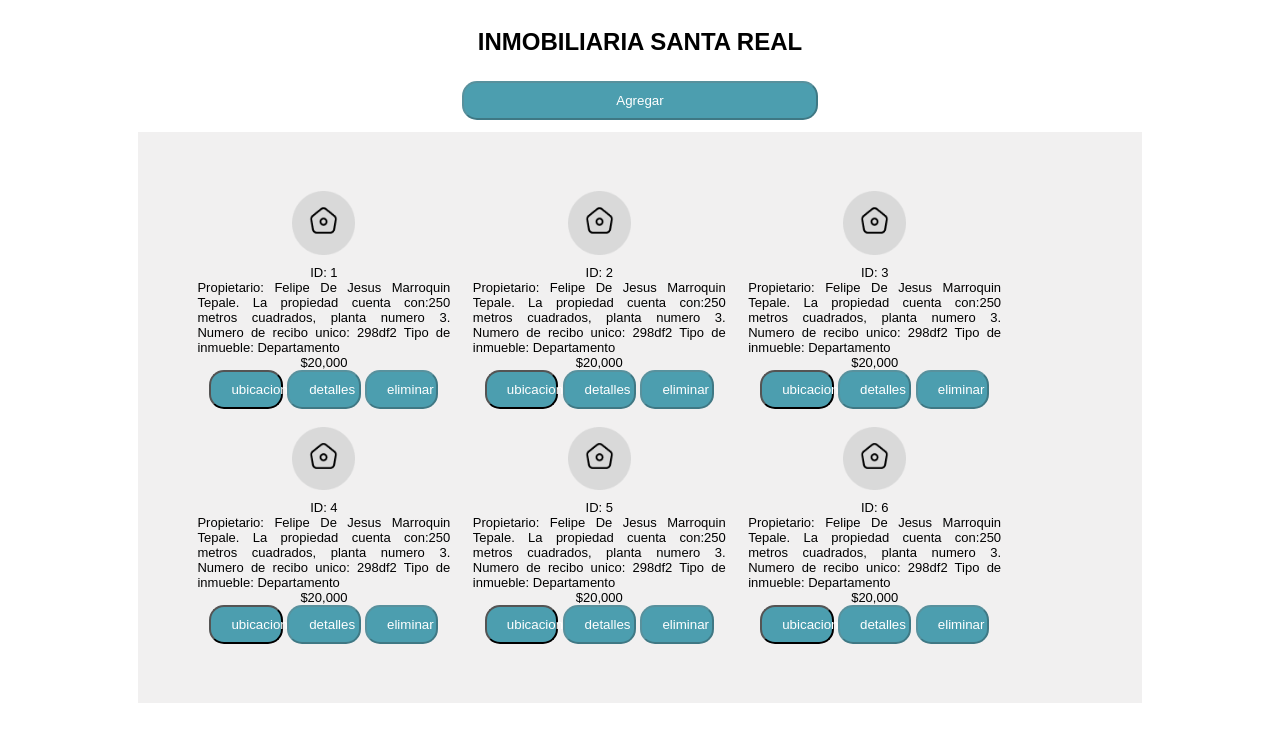
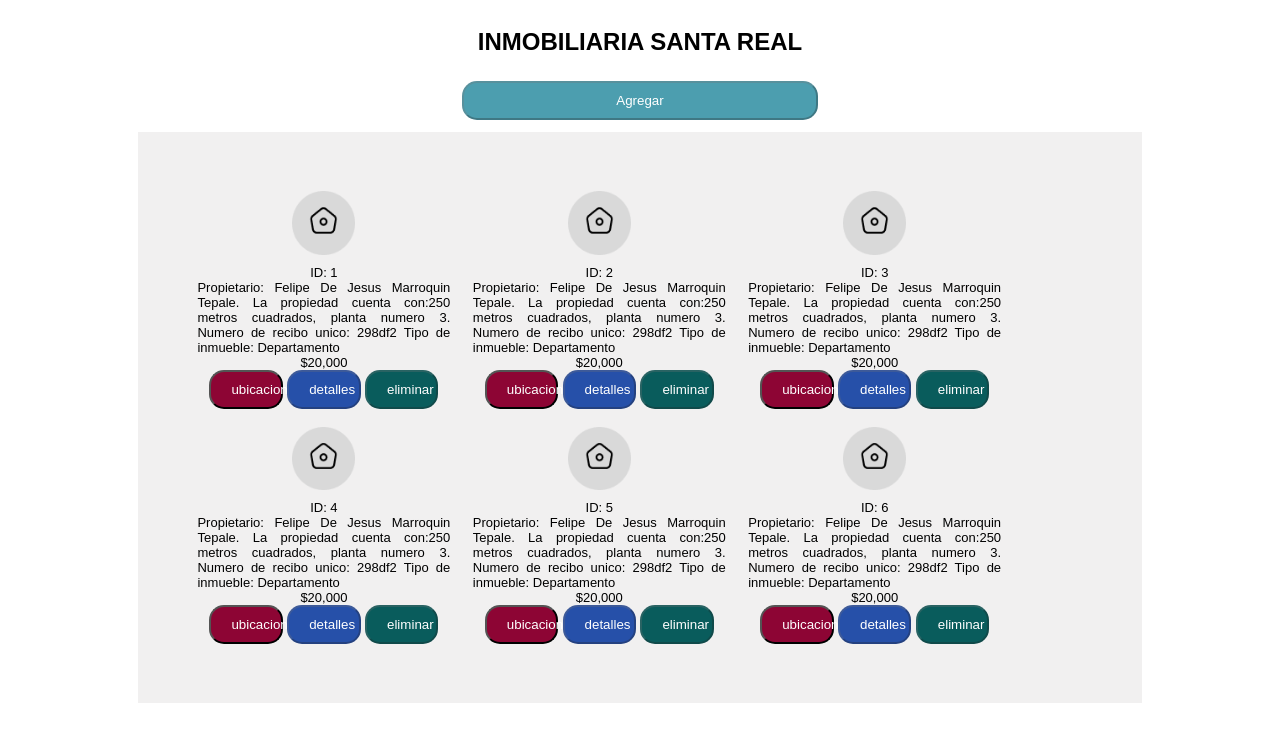
Before and after one commit to felipeMarroquinTepale/inmobiliaria, a plain HTML site: page contenidoInmuebles.html in a window 1280 px wide. Shown: the part 97-832 px from the top of the page. Drawn offline with Linux system fonts and the light colour scheme; a web font is replaced by a local one.

Commit message:
colores medio raros

```diff
--- a/contenidoInmuebles.html
+++ b/contenidoInmuebles.html
@@ -40,10 +40,9 @@
                   <p class="id">ID: 1</p>
                   <p>Propietario:  Felipe De Jesus Marroquin Tepale. La propiedad cuenta con:250 metros cuadrados, planta numero 3. Numero de recibo unico: 298df2 Tipo de inmueble: Departamento </p>
                   <p class="price">$20,000</p>
-
-                  <button id="boton-ubicacion" title="ubicación iconos" onclick="window.location.href = 'ubicacion.html'" type="submit">ubicacion</button>
-                  <button id="" onclick="window.location.href = ''" disabled>detalles</button>
-                  <button id="" onclick="window.location.href = ''" disabled>eliminar</button>
+                  <button class="buttonList" id="boton-ubicacion" title="ubicación iconos" onclick="window.location.href = 'ubicacion.html'" type="submit">ubicacion</button>
+                  <button  class="buttonList2" id="" onclick="window.location.href = ''" disabled>detalles</button>
+                  <button  class="buttonList3" id="" onclick="window.location.href = ''" disabled>eliminar</button>
                </li>
 
 
@@ -52,9 +51,9 @@
                   <p class="id">ID: 2</p>
                   <p>Propietario:  Felipe De Jesus Marroquin Tepale. La propiedad cuenta con:250 metros cuadrados, planta numero 3. Numero de recibo unico: 298df2 Tipo de inmueble: Departamento </p>
                   <p class="price">$20,000</p>
-                  <button id="boton-ubicacion" title="ubicación iconos" onclick="window.location.href = 'ubicacion.html'" type="submit">ubicacion</button>
-                  <button id="" onclick="window.location.href = ''" disabled>detalles</button>
-                  <button id="" onclick="window.location.href = ''" disabled>eliminar</button>
+                  <button class="buttonList" id="boton-ubicacion" title="ubicación iconos" onclick="window.location.href = 'ubicacion.html'" type="submit">ubicacion</button>
+                  <button  class="buttonList2" id="" onclick="window.location.href = ''" disabled>detalles</button>
+                  <button  class="buttonList3" id="" onclick="window.location.href = ''" disabled>eliminar</button>
               </li>
 
               <li>
@@ -62,9 +61,9 @@
                   <p class="id">ID: 3</p>
                   <p>Propietario:  Felipe De Jesus Marroquin Tepale. La propiedad cuenta con:250 metros cuadrados, planta numero 3. Numero de recibo unico: 298df2 Tipo de inmueble: Departamento </p>
                   <p class="price">$20,000</p>
-                  <button id="boton-ubicacion" title="ubicación iconos" onclick="window.location.href = 'ubicacion.html'" type="submit">ubicacion</button>
-                  <button id="" onclick="window.location.href = ''" disabled>detalles</button>
-                  <button id="" onclick="window.location.href = ''" disabled>eliminar</button>
+                  <button class="buttonList" id="boton-ubicacion" title="ubicación iconos" onclick="window.location.href = 'ubicacion.html'" type="submit">ubicacion</button>
+                  <button  class="buttonList2" id="" onclick="window.location.href = ''" disabled>detalles</button>
+                  <button  class="buttonList3" id="" onclick="window.location.href = ''" disabled>eliminar</button>
                </li>
 
                <li>
@@ -72,9 +71,9 @@
                   <p class="id">ID: 4</p>
                   <p>Propietario:  Felipe De Jesus Marroquin Tepale. La propiedad cuenta con:250 metros cuadrados, planta numero 3. Numero de recibo unico: 298df2 Tipo de inmueble: Departamento </p>
                   <p class="price">$20,000</p>
-                  <button id="boton-ubicacion" title="ubicación iconos" onclick="window.location.href = 'ubicacion.html'" type="submit">ubicacion</button>
-                  <button id="" onclick="window.location.href = ''" disabled>detalles</button>
-                  <button id="" onclick="window.location.href = ''" disabled>eliminar</button>
+                  <button class="buttonList" id="boton-ubicacion" title="ubicación iconos" onclick="window.location.href = 'ubicacion.html'" type="submit">ubicacion</button>
+                  <button  class="buttonList2" id="" onclick="window.location.href = ''" disabled>detalles</button>
+                  <button  class="buttonList3" id="" onclick="window.location.href = ''" disabled>eliminar</button>
                </li>
 
                <li>
@@ -82,9 +81,9 @@
                   <p class="id">ID: 5</p>
                   <p>Propietario:  Felipe De Jesus Marroquin Tepale. La propiedad cuenta con:250 metros cuadrados, planta numero 3. Numero de recibo unico: 298df2 Tipo de inmueble: Departamento </p>
                   <p class="price">$20,000</p>
-                  <button id="boton-ubicacion" title="ubicación iconos" onclick="window.location.href = 'ubicacion.html'" type="submit">ubicacion</button>
-                  <button id="" onclick="window.location.href = ''" disabled>detalles</button>
-                  <button id="" onclick="window.location.href = ''" disabled>eliminar</button>
+                  <button class="buttonList" id="boton-ubicacion" title="ubicación iconos" onclick="window.location.href = 'ubicacion.html'" type="submit">ubicacion</button>
+                  <button  class="buttonList2" id="" onclick="window.location.href = ''" disabled>detalles</button>
+                  <button  class="buttonList3" id="" onclick="window.location.href = ''" disabled>eliminar</button>
                </li>
 
                <li>
@@ -92,9 +91,9 @@
                   <p class="id">ID: 6</p>
                   <p>Propietario:  Felipe De Jesus Marroquin Tepale. La propiedad cuenta con:250 metros cuadrados, planta numero 3. Numero de recibo unico: 298df2 Tipo de inmueble: Departamento </p>
                   <p class="price">$20,000</p>
-                  <button id="boton-ubicacion" title="ubicación iconos" onclick="window.location.href = 'ubicacion.html'" type="submit">ubicacion</button>
-                  <button id="" onclick="window.location.href = ''" disabled>detalles</button>
-                  <button id="" onclick="window.location.href = ''" disabled>eliminar</button>
+                  <button class="buttonList" id="boton-ubicacion" title="ubicación iconos" onclick="window.location.href = 'ubicacion.html'" type="submit">ubicacion</button>
+                  <button  class="buttonList2" id="" onclick="window.location.href = ''" disabled>detalles</button>
+                  <button  class="buttonList3" id="" onclick="window.location.href = ''" disabled>eliminar</button>
                </li>
 
             </ul>
--- a/css/contenidoInmuebles.css
+++ b/css/contenidoInmuebles.css
@@ -184,3 +184,29 @@ h1 {
   margin-left: auto;
   margin-right: auto;
 }
+
+
+.buttonList {
+  background-color: #8d0534;
+    background-repeat:no-repeat;
+    background-position:center;
+  }
+
+  .buttonList2 {
+    background-color: #2650a9;
+      background-repeat:no-repeat;
+      background-position:center;
+    }
+    .buttonList3 {
+      background-color: #095c5c;;
+        background-repeat:no-repeat;
+        background-position:center;
+      }
+
+  .botonimagen{
+    background-image:url(../img/contenidoInmuebles/gps.png);
+      background-repeat:no-repeat;
+      height:100px;
+      width:100px;
+      background-position:center;
+    }
```
